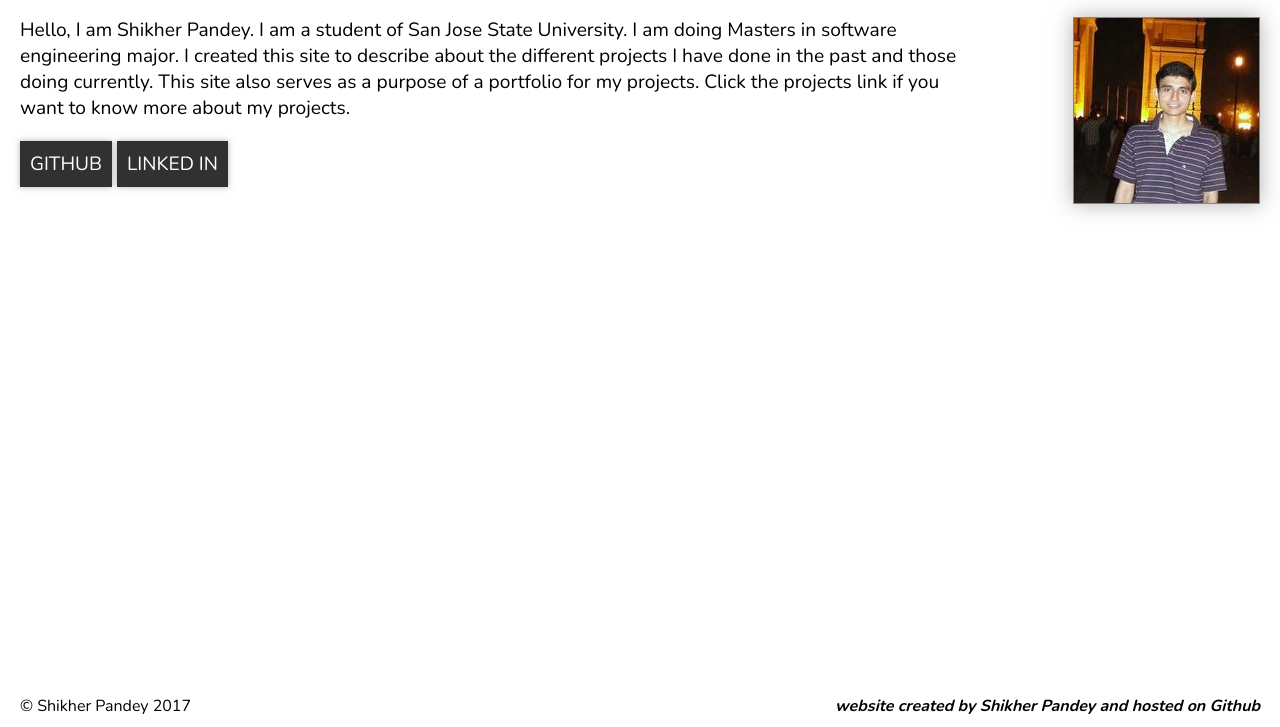
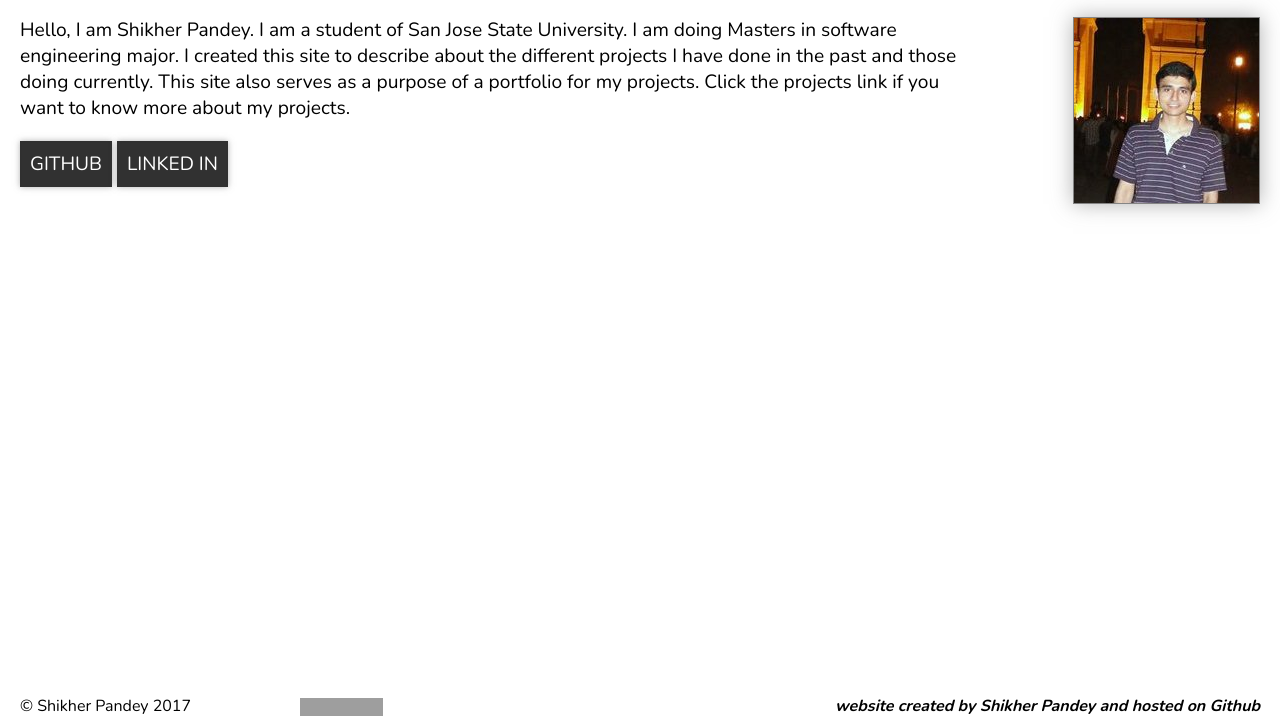
Before and after one commit to shikher9/shikher9.github.io, a plain HTML site: page index.html in a window 1280 px wide. Shown: the part 73-800 px from the top of the page. Drawn offline with nearby package versions, Linux system fonts and the light colour scheme; grey boxes are pictures that could not be loaded.

Commit message:
added counter

```diff
--- a/index.html
+++ b/index.html
@@ -39,6 +39,10 @@
             </div>
         </div>
         <div style="position: fixed;bottom: 10px;left: 20px;font-size: 1rem;">&#169; Shikher Pandey 2017</div>
+        <!-- Start of SimpleHitCounter Code -->
+        <div style="position: fixed;bottom: 5px;left: 300px;font-size: 1rem;"><a href="http://www.simplehitcounter.com" target="_blank"><img src="http://simplehitcounter.com/hit.php?uid=2217621&f=0&b=16777215" border="0" height="18" width="83" alt="web counter"></a><br><a href="http://www.simplehitcounter.com" target="_blank" style="text-decoration:none;"></a></div>
+        <!-- End of SimpleHitCounter Code -->
+
         <div style="position: fixed;bottom: 10px;right: 20px;font-size: 1rem;font-style: italic;font-weight: bold">
             website
             created by Shikher Pandey and hosted on Github
```
